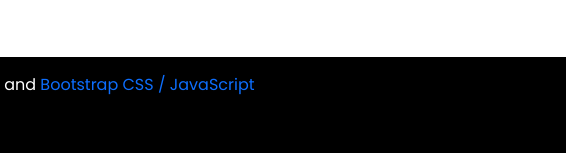
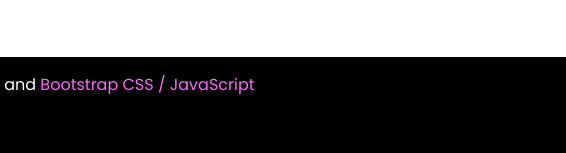
Before and after one commit to crackedego/profile_site, a plain HTML site: page index.html in a window 1280 px wide. Shown: the part 877-1030 px from the top of the page, 714-1280 px from the left. Drawn offline with nearby package versions, Linux system fonts and the light colour scheme.

Commit message:
Updated link appearance

```diff
--- a/CSS/styles.css
+++ b/CSS/styles.css
@@ -6,6 +6,7 @@ body{
 
 a {
   text-decoration: none;
+  color: #ff66ff;
 }
 
 h2 {
```
